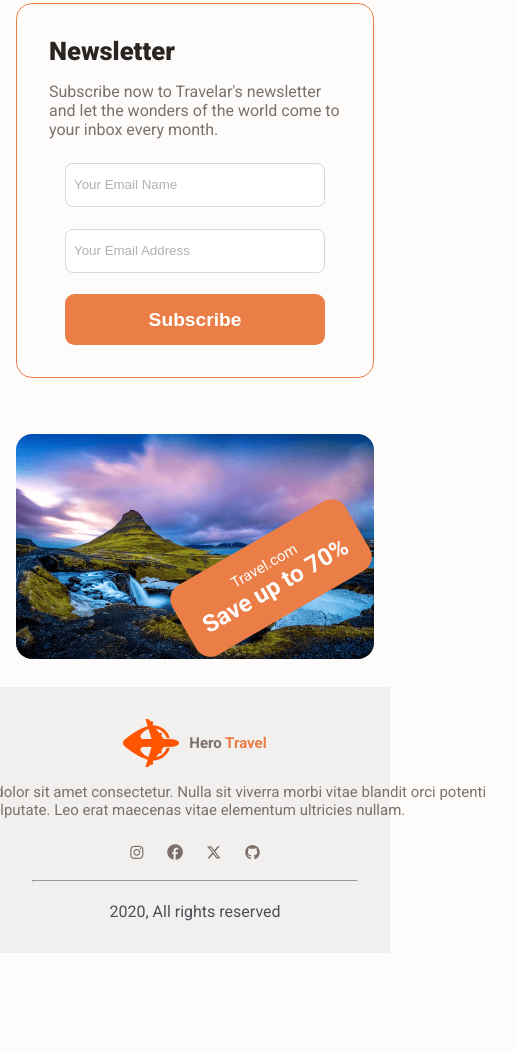
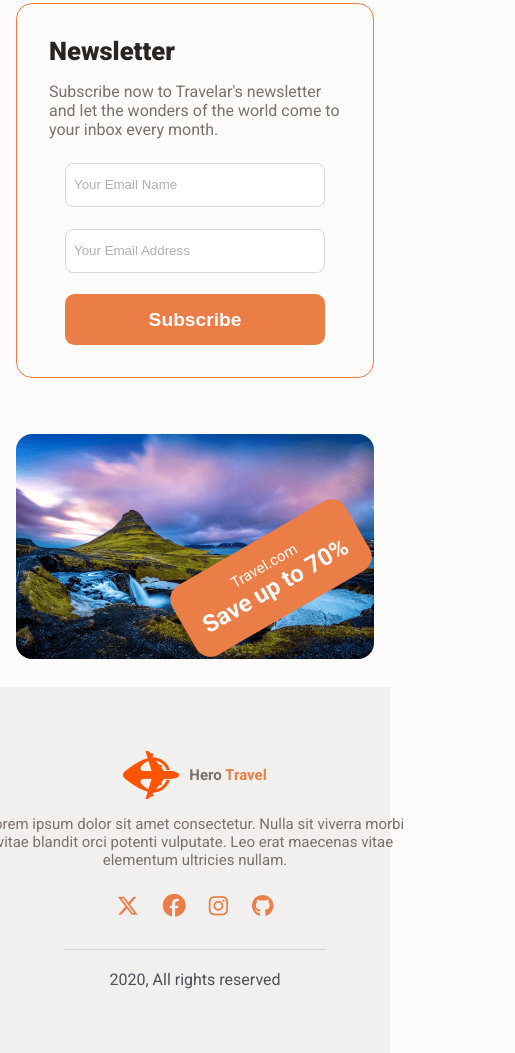
Before and after one commit to ammarofficialbd/b9-a2, a plain HTML site: page index.html in a window 390 px wide. Shown: the part 6867-7920 px from the top of the page, 515 px wide, since content can reach past the window. Before the commit the page ends 7820 px from the top, so only its background shows below. Drawn offline with Linux system fonts and the light colour scheme.

Commit message:
Styling And responsive Footer Section

```diff
--- a/index.html
+++ b/index.html
@@ -307,13 +307,13 @@ Lose yourself in the majestic beauty of nature with our secluded mountain hideaw
         </p>
       </div>
       <nav class="flex justify-center items-center gap-2 mt-10">
-        <i class="fa-brands fa-instagram"></i>
-        <i class="fa-solid fab fa-facebook"></i>
-        <i class="fa-brands fa-x-twitter"></i>
-        <i class="fa-brands fab fa-github"></i>
+        <i class="fa-brands fa-x-twitter fa-icon"></i>
+        <i class="fa-solid fab fa-facebook fa-icon"></i>
+        <i class="fa-brands fa-instagram fa-icon"></i>
+        <i class="fa-brands fab fa-github fa-icon"></i>
       </nav>
     </div>
-    <hr class="color-slate-50 mt-20" />
+    <div class="border-top"> </div>
 
     <p class="text-grey-600 text-center mt-20">2020, All rights reserved</p>
   </footer>
--- a/style.css
+++ b/style.css
@@ -1208,7 +1208,8 @@ select {
 /*==================== FOOTER ====================*/
 
 .footer {
-  padding: 2rem;
+  width: 100%;
+  padding: 4rem;
   background: rgba(19, 19, 24, 0.05);
 }
 .footer__desc {
@@ -1217,9 +1218,20 @@ select {
   padding: 1rem;
   text-align: center;
 }
-
-/*========== SCROLL UP ==========*/
-
-/* Show scroll */
-
-/*========== SCROLL BAR ==========*/
+.fa-icon{
+ font-size: 22px;
+ color: var(--first-color);
+}
+.border-top{
+  margin-top: 2rem;
+   border-top: 1px solid #d4d4d4;
+}
+@media screen and (max-width: 768px) {
+  /* Make the home page Responsible */
+  .footer__desc {
+    font-size: var(--normal-font-size);
+    width: 30rem;
+    padding: 1rem;
+    text-align: center;
+  }
+}
```
